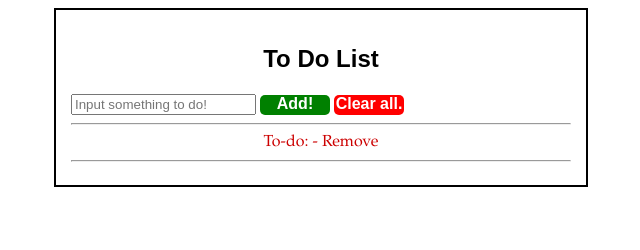
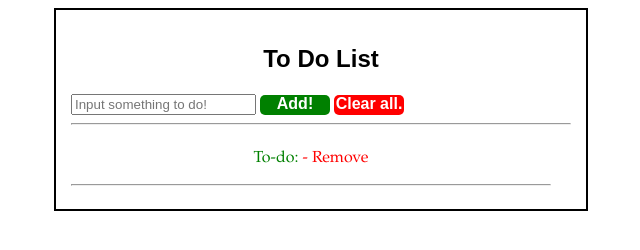
Before and after one commit to JWhear93/to-do-list, a plain HTML site: page index.html in a window 1280 px wide. Both pictures are taken after a click on the element "Add!". Shown: the whole page, without its empty margins (319-959 px from the left). Drawn offline with nearby package versions, Linux system fonts and the light colour scheme.

Commit message:
Final tweaks and fixes

```diff
--- a/main.js
+++ b/main.js
@@ -1,7 +1,7 @@
 $(document).ready(function () {
     $("#button").click(function () {
         var toAdd = $("input[name=checkListItem]").val();
-        $(".list").append('<div class="item">' + 'To-do: ' + '<strong>' + toAdd + '</strong>' + ' - Remove' + '<hr>' + '</div>');
+        $(".list").append('<div class="item">'+ '<p class="itext">' + 'To-do: ' + '<strong>' + toAdd + '</strong>'+ '<span class="remover">' + ' - Remove' + '</span>' + '</p>' + '<hr>' + '</div>');
     });
     $(document).on('click', '.item', function () {
         $(this).remove();
--- a/style.css
+++ b/style.css
@@ -27,8 +27,16 @@ form {
 
 .list {
 	font-family: garamond;
-	color: #cc0000;
+	color: green;
 	text-align: center;
+	max-height: 461px;
+	max-width: 480px;
+	overflow: auto;
+}
+
+.item {
+	width: -moz-max-content;
+	margin: 0 auto;
 }
 
 .area {
@@ -38,5 +46,10 @@ form {
 	padding: 15px;
 	border: 2px solid black;
 	max-height: 600px;
-	overflow: auto;
+
 }
+
+.remover {
+	cursor: pointer;
+	color: red;
+}
```
